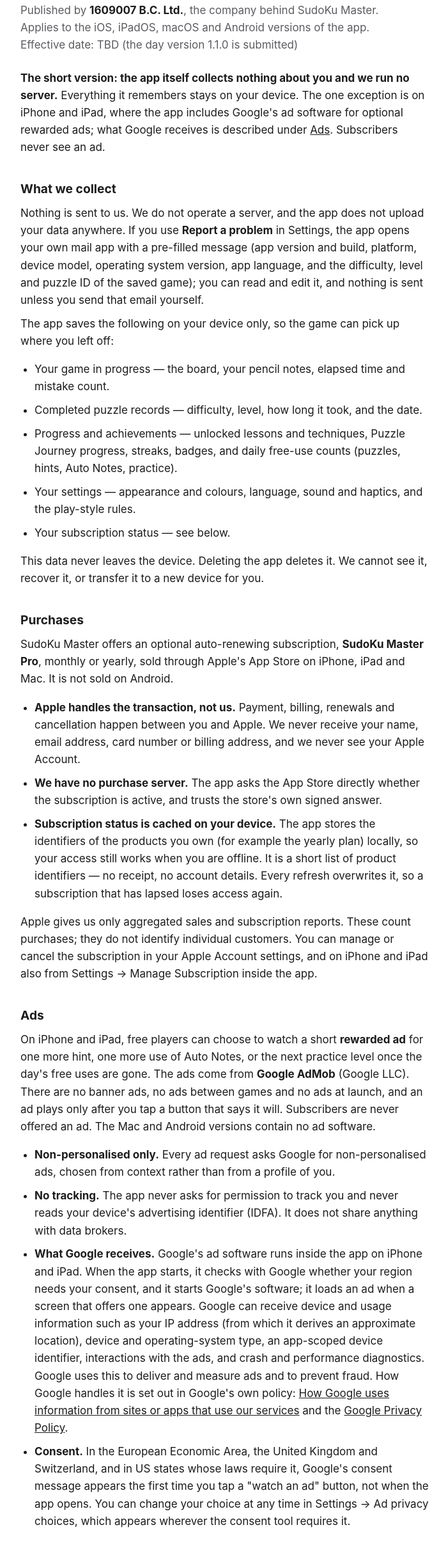
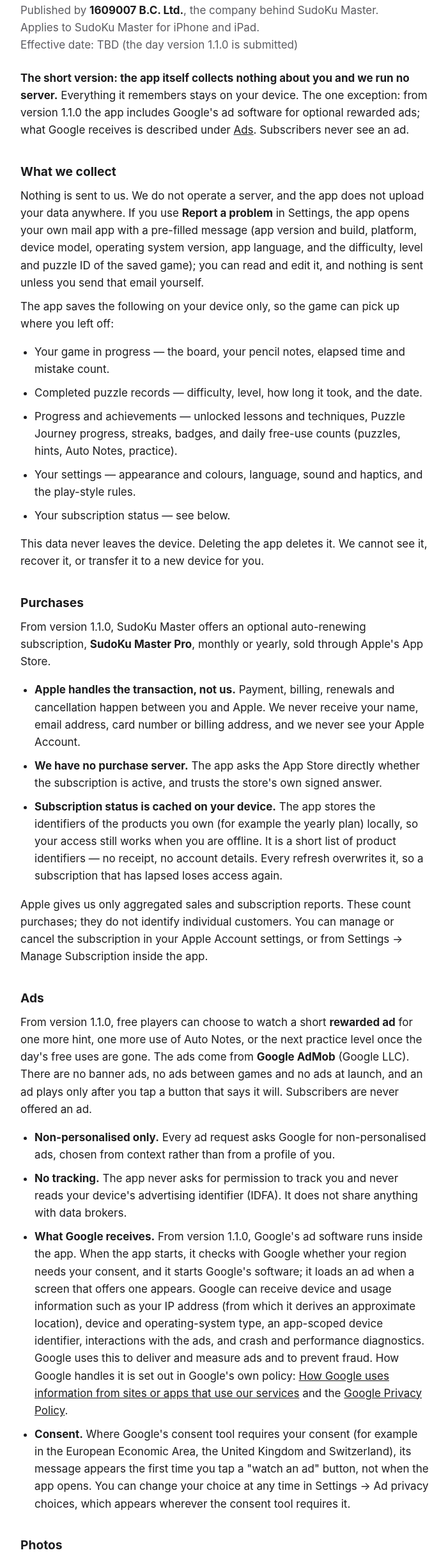
Before and after one commit to jasper-kysh-workspace/jasper-kysh-workspace.github.io, a plain HTML site: page SudoKu-Master/privacy/index.html in a window 1280 px wide. Shown: the part 67-2501 px from the top of the page at 64% size, without its empty margins (288-989 px from the left). Drawn offline with Linux system fonts and the light colour scheme.

Commit message:
Address review: iPhone/iPad only, from-1.1.0 wording, consent scope
Drop the Mac and Android claims (the App Store record lists iPhone and
iPad devices only), say "from version 1.1.0" wherever the pages
describe the subscription, ads or daily limits, and word the consent
timing as "where Google's consent tool requires it" instead of naming
US states.

Co-Authored-By: Claude Opus 5.5 <noreply@anthropic.com>

```diff
--- a/SudoKu-Master/privacy/index.html
+++ b/SudoKu-Master/privacy/index.html
@@ -65,13 +65,13 @@
 <h1>SudoKu Master Privacy Policy</h1>
 <p class="meta">
   Published by <strong>1609007 B.C. Ltd.</strong>, the company behind SudoKu Master.<br>
-  Applies to the iOS, iPadOS, macOS and Android versions of the app.<br>
+  Applies to SudoKu Master for iPhone and iPad.<br>
   Effective date: TBD (the day version 1.1.0 is submitted)
 </p>
 
 <p><strong>The short version: the app itself collects nothing about you and we run no server.</strong>
-Everything it remembers stays on your device. The one exception is on iPhone and iPad, where the
-app includes Google's ad software for optional rewarded ads; what Google receives is described
+Everything it remembers stays on your device. The one exception: from version 1.1.0 the app
+includes Google's ad software for optional rewarded ads; what Google receives is described
 under <a href="#ads">Ads</a>. Subscribers never see an ad.</p>
 
 <h2>What we collect</h2>
@@ -93,8 +93,8 @@ and nothing is sent unless you send that email yourself.</p>
 or transfer it to a new device for you.</p>
 
 <h2>Purchases</h2>
-<p>SudoKu Master offers an optional auto-renewing subscription, <strong>SudoKu Master Pro</strong>,
-monthly or yearly, sold through Apple's App Store on iPhone, iPad and Mac. It is not sold on Android.</p>
+<p>From version 1.1.0, SudoKu Master offers an optional auto-renewing subscription,
+<strong>SudoKu Master Pro</strong>, monthly or yearly, sold through Apple's App Store.</p>
 <ul>
   <li><strong>Apple handles the transaction, not us.</strong> Payment, billing, renewals and
       cancellation happen between you and Apple. We never receive your name, email address, card
@@ -108,21 +108,21 @@ monthly or yearly, sold through Apple's App Store on iPhone, iPad and Mac. It is
 </ul>
 <p>Apple gives us only aggregated sales and subscription reports. These count purchases; they do
 not identify individual customers. You can manage or cancel the subscription in your Apple Account
-settings, and on iPhone and iPad also from Settings &rarr; Manage Subscription inside the app.</p>
+settings, or from Settings &rarr; Manage Subscription inside the app.</p>
 
 <h2 id="ads">Ads</h2>
-<p>On iPhone and iPad, free players can choose to watch a short <strong>rewarded ad</strong> for one
+<p>From version 1.1.0, free players can choose to watch a short <strong>rewarded ad</strong> for one
 more hint, one more use of Auto Notes, or the next practice level once the day's free uses are gone.
 The ads come from <strong>Google AdMob</strong> (Google LLC). There are no banner ads, no ads between
 games and no ads at launch, and an ad plays only after you tap a button that says it will.
-Subscribers are never offered an ad. The Mac and Android versions contain no ad software.</p>
+Subscribers are never offered an ad.</p>
 <ul>
   <li><strong>Non-personalised only.</strong> Every ad request asks Google for non-personalised ads,
       chosen from context rather than from a profile of you.</li>
   <li><strong>No tracking.</strong> The app never asks for permission to track you and never reads
       your device's advertising identifier (IDFA). It does not share anything with data brokers.</li>
-  <li><strong>What Google receives.</strong> Google's ad software runs inside the app on iPhone and
-      iPad. When the app starts, it checks with Google whether your region needs your consent, and it
+  <li><strong>What Google receives.</strong> From version 1.1.0, Google's ad software runs inside
+      the app. When the app starts, it checks with Google whether your region needs your consent, and it
       starts Google's software; it loads an ad when a screen that offers one appears. Google can
       receive device and usage information such as your IP address (from which it derives an
       approximate location), device and operating-system type, an app-scoped device identifier,
@@ -131,9 +131,9 @@ Subscribers are never offered an ad. The Mac and Android versions contain no ad
       <a href="https://policies.google.com/technologies/partner-sites">How Google uses information from
       sites or apps that use our services</a> and the
       <a href="https://policies.google.com/privacy">Google Privacy Policy</a>.</li>
-  <li><strong>Consent.</strong> In the European Economic Area, the United Kingdom and Switzerland, and
-      in US states whose laws require it, Google's consent message appears the first time you tap a
-      "watch an ad" button, not when the app opens. You can change your choice at any time in
+  <li><strong>Consent.</strong> Where Google's consent tool requires your consent (for example in the
+      European Economic Area, the United Kingdom and Switzerland), its message appears the first time
+      you tap a "watch an ad" button, not when the app opens. You can change your choice at any time in
       Settings &rarr; Ad privacy choices, which appears wherever the consent tool requires it.</li>
 </ul>
 
@@ -145,8 +145,8 @@ browse or delete anything already in your library.</p>
 <h2>Data we do not collect</h2>
 <ul>
   <li><strong>No accounts.</strong> There is no sign-up, no login, no email address, no profile.</li>
-  <li><strong>No location permission.</strong> The app never asks for your location. (Google's ad
-      software on iPhone and iPad derives an approximate location from your IP address; see
+  <li><strong>No location permission.</strong> The app never asks for your location. (From version
+      1.1.0, Google's ad software derives an approximate location from your IP address; see
       <a href="#ads">Ads</a>.)</li>
   <li><strong>No contacts, camera or microphone,</strong> and no access to the photos already in
       your library.</li>
@@ -161,7 +161,7 @@ open in your browser, the App Store or your mail app.</p>
 
 <h2>Children</h2>
 <p>SudoKu Master is a puzzle game suitable for all ages. The app itself collects no personal
-information from anyone. The optional ads on iPhone and iPad are limited to content rated for general
+information from anyone. The optional ads (from version 1.1.0) are limited to content rated for general
 audiences and are always non-personalised. There is no chat, no user-generated content, and no way
 for a player to share information with other players through the app.</p>
 
@@ -188,8 +188,8 @@ page, which is the current policy.</p>
     <tr>
       <td>TBD (1.1.0 submission day)</td>
       <td>1.1.0</td>
-      <td>Describes the SudoKu Master Pro subscription, the optional rewarded ads from Google AdMob on
-          iPhone and iPad and what Google receives, the add-only Photos access used by Save Image, and
+      <td>Describes the SudoKu Master Pro subscription, the optional rewarded ads from Google AdMob and
+          what Google receives, the add-only Photos access used by Save Image, and
           Report a problem. Publisher and contact changed to 1609007 B.C. Ltd.</td>
     </tr>
   </tbody>
```
Also changed, not shown: SudoKu-Master/support/index.html (+7 -8 lines).
